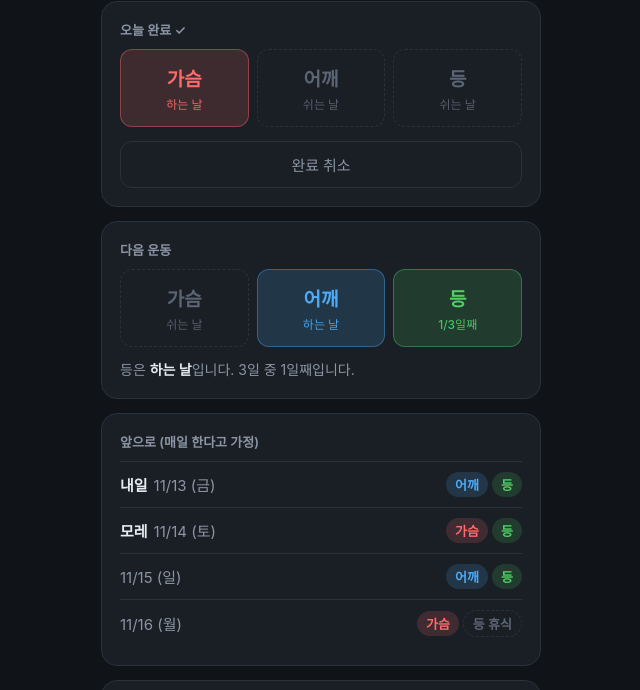
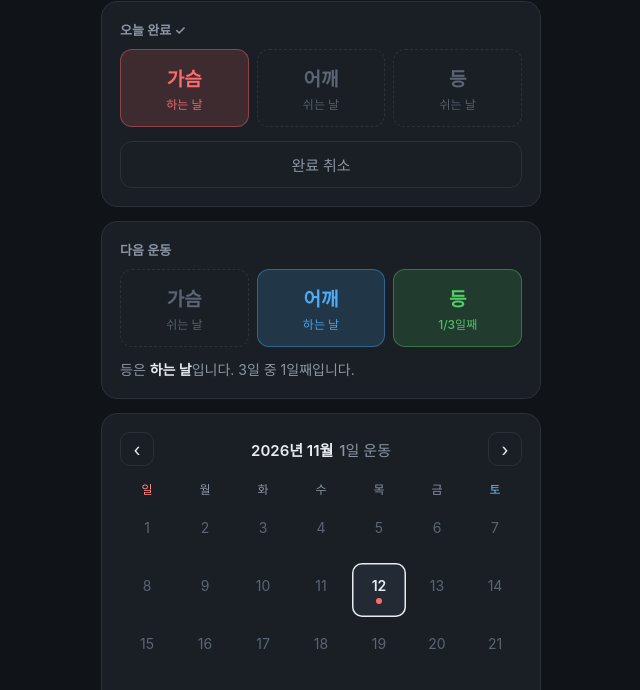
Before and after one commit to backbone94/workout-tracker, a plain HTML site: page index.html in a window 1280 px wide. Shown: the part 91-781 px from the top of the page, without its empty margins (319-959 px from the left). Drawn offline with Linux system fonts and the light colour scheme.

Commit message:
운동한 날을 보여주는 월별 달력 추가
Co-Authored-By: Claude Opus 5.5 <noreply@anthropic.com>

```diff
--- a/index.html
+++ b/index.html
@@ -54,6 +54,24 @@
   .pick { display: grid; grid-template-columns: 1fr 1fr; gap: 8px; margin-top: 12px; }
   .pick button { padding: 12px 8px; border-radius: 10px; border: 1px solid var(--line); background: transparent; color: var(--text); font-size: 14px; font-family: inherit; cursor: pointer; }
   .pick button.cur { border-color: var(--text); font-weight: 700; }
+  .cal-top { display: flex; justify-content: space-between; align-items: center; margin-bottom: 10px; }
+  .cal-top .label { margin: 0; font-size: 15px; color: var(--text); }
+  .cal-top .label span { color: var(--sub); font-weight: 500; margin-left: 6px; }
+  .cal-top button { background: none; border: 1px solid var(--line); color: var(--text); width: 34px; height: 34px; border-radius: 10px; font-size: 18px; cursor: pointer; font-family: inherit; }
+  .cal { display: grid; grid-template-columns: repeat(7, 1fr); gap: 4px; }
+  .cal-h { text-align: center; font-size: 12px; color: var(--sub); padding: 4px 0; }
+  .cal-h.sun { color: #ff8787; }
+  .cal-h.sat { color: #74c0fc; }
+  .cal-d { aspect-ratio: 1; border-radius: 10px; display: flex; flex-direction: column; align-items: center; justify-content: center; gap: 4px; font-size: 14px; color: #5b6573; }
+  .cal-d.done { background: #232a33; color: var(--text); font-weight: 600; }
+  .cal-d.today { box-shadow: inset 0 0 0 1.5px var(--text); color: var(--text); }
+  .dots { display: flex; gap: 3px; height: 6px; }
+  .dot { width: 6px; height: 6px; border-radius: 50%; display: inline-block; }
+  .dot.chest { background: var(--chest); }
+  .dot.shoulder { background: var(--shoulder); }
+  .dot.back { background: var(--back); }
+  .legend { display: flex; gap: 14px; justify-content: center; margin-top: 12px; font-size: 12px; color: var(--sub); }
+  .legend .dot { margin-right: 5px; vertical-align: middle; }
   .danger { background: none; border: 0; color: #ff8787; font-size: 13px; margin-top: 14px; padding: 0; cursor: pointer; font-family: inherit; }
 </style>
 </head>
@@ -125,6 +143,45 @@
       : `등은 <b>쉬는 날</b>입니다. 내일부터 다시 3일 합니다.`;
   }
 
+  // 달력에서 보고 있는 달 (저장하지 않음)
+  const now = new Date();
+  const view = { y: now.getFullYear(), m: now.getMonth() };
+
+  function calendar() {
+    const done = {};
+    for (const e of state.log) if (!(e.date in done)) done[e.date] = e.step;
+    const { y, m } = view;
+    const first = new Date(y, m, 1).getDay();
+    const days = new Date(y, m + 1, 0).getDate();
+    const t = today();
+    let count = 0;
+    let cells = WEEK.split('').map((w, i) =>
+      `<div class="cal-h ${i === 0 ? 'sun' : i === 6 ? 'sat' : ''}">${w}</div>`).join('');
+    for (let i = 0; i < first; i++) cells += '<div></div>';
+    for (let d = 1; d <= days; d++) {
+      const key = ymd(new Date(y, m, d));
+      const isDone = key in done;
+      if (isDone) count++;
+      const dots = isDone ? CYCLE[done[key]].map(id => `<i class="dot ${id}"></i>`).join('') : '';
+      cells += `<div class="cal-d ${isDone ? 'done' : ''} ${key === t ? 'today' : ''}"><span>${d}</span><div class="dots">${dots}</div></div>`;
+    }
+    return `<section class="card">
+      <div class="cal-top">
+        <button onclick="moveMonth(-1)" aria-label="이전 달">‹</button>
+        <div class="label">${y}년 ${m + 1}월<span>${count}일 운동</span></div>
+        <button onclick="moveMonth(1)" aria-label="다음 달">›</button>
+      </div>
+      <div class="cal">${cells}</div>
+      <div class="legend"><span><i class="dot chest"></i>가슴</span><span><i class="dot shoulder"></i>어깨</span><span><i class="dot back"></i>등</span></div>
+    </section>`;
+  }
+  function moveMonth(n) {
+    view.m += n;
+    if (view.m < 0) { view.m = 11; view.y--; }
+    if (view.m > 11) { view.m = 0; view.y++; }
+    render();
+  }
+
   function render() {
     const t = today();
     const last = state.log[0];
@@ -159,6 +216,8 @@
         <button class="btn" onclick="complete()">운동 완료</button>
       </section>`;
     }
+
+    html += calendar();
 
     // 앞으로의 순서
     const start = doneToday ? 1 : 0;
--- a/sw.js
+++ b/sw.js
@@ -1,5 +1,5 @@
 // 오프라인에서도 열리도록 파일을 캐시합니다. 온라인이면 항상 최신 파일을 먼저 받습니다.
-const CACHE = 'workout-v1';
+const CACHE = 'workout-v2';
 const FILES = ['./', './index.html', './manifest.webmanifest', './icon.svg'];
 
 self.addEventListener('install', e => {
```
